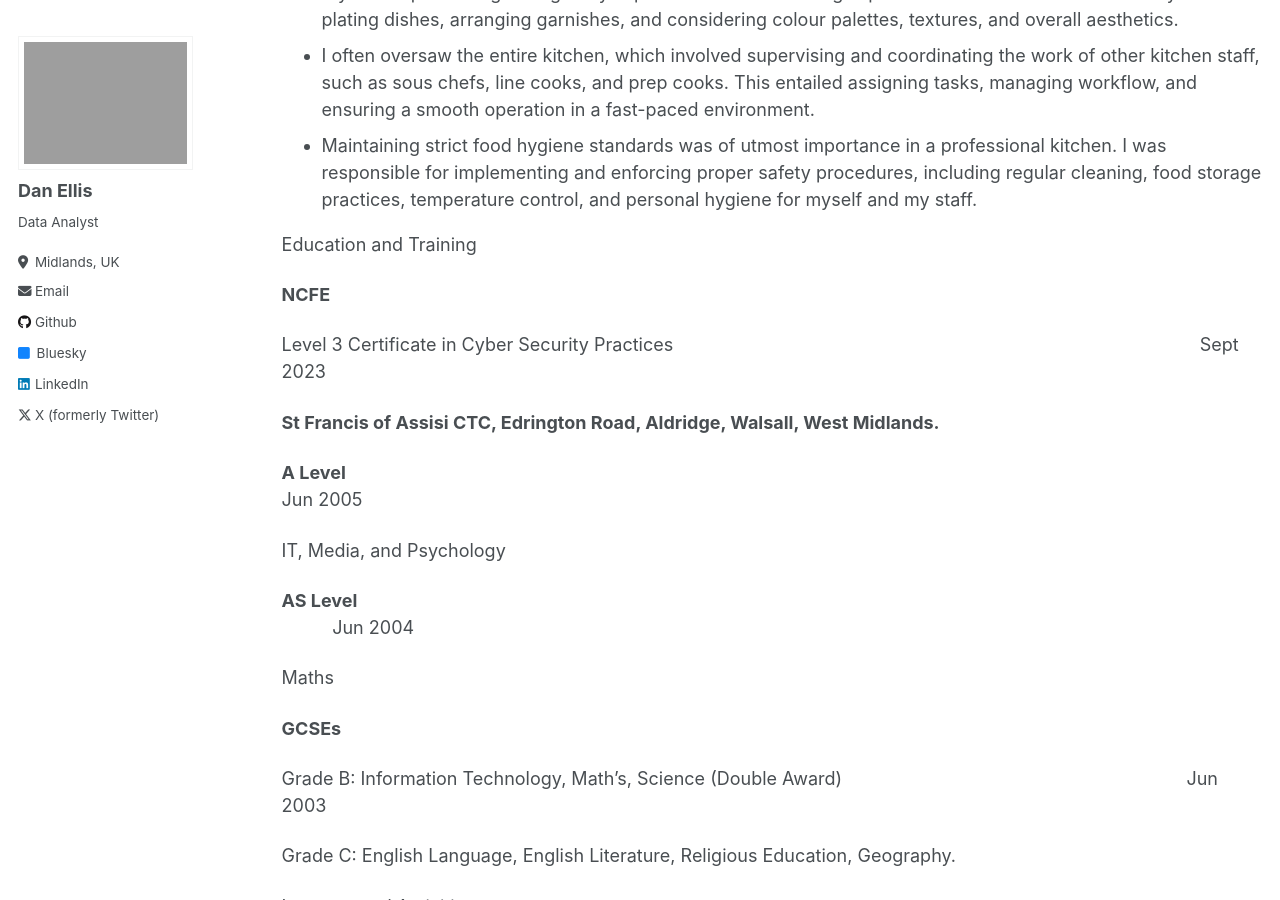
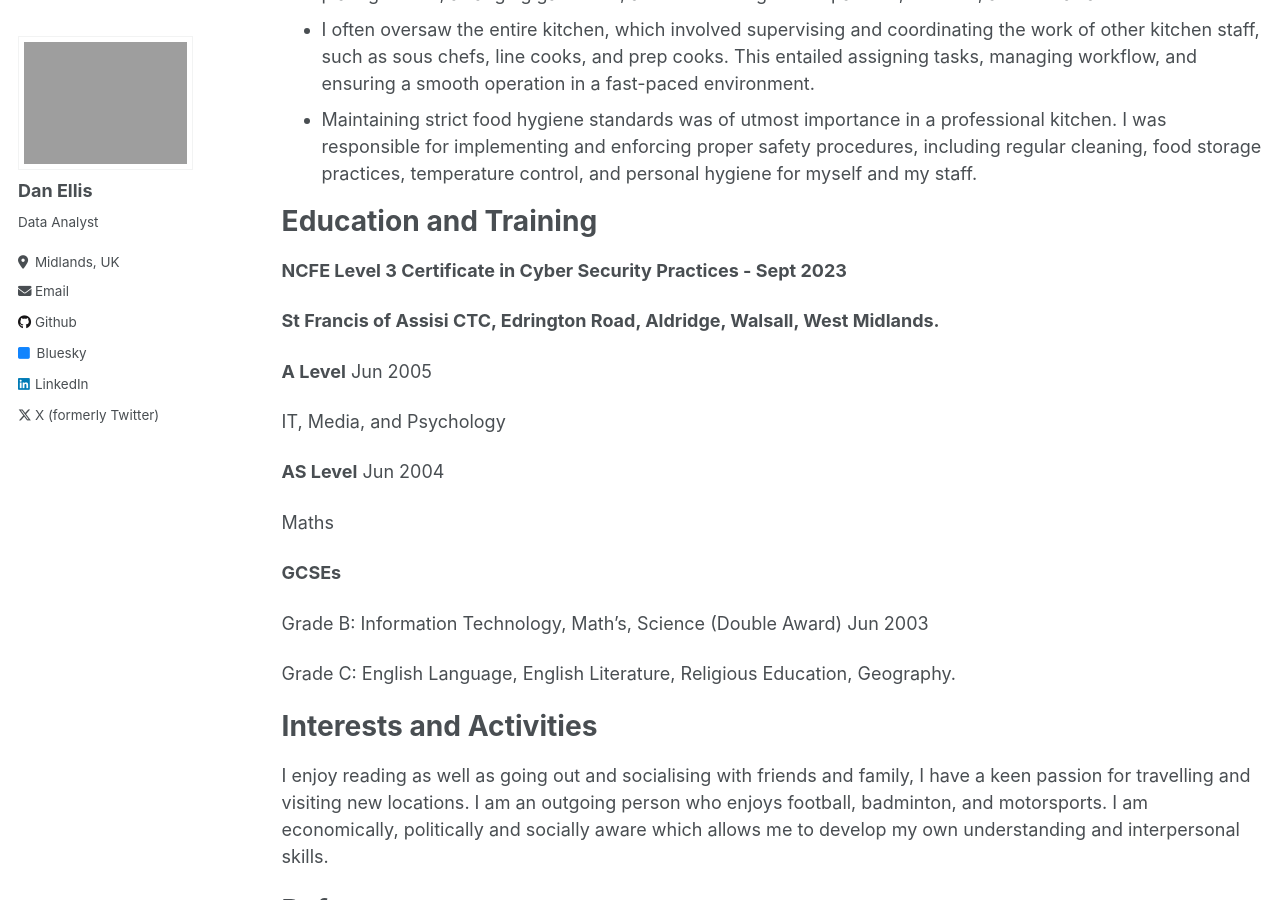
Before and after one commit to danellisprojects/danellisprojects.github.io, a Jekyll site: the page built from _pages/cv.md, in a window 1280 px wide and 900 px high, scrolled down 2430 px. Built offline with Jekyll 4.4.1, drawn with Linux system fonts in a browser that asks for light colours; some of the changed text lies outside the part shown.

Commit message:
Update cv.md

```diff
--- a/_pages/cv.md
+++ b/_pages/cv.md
@@ -38,8 +40,9 @@
 **Patience:** Able to remain calm in stressful situations, including a fast-paced work environment and challenging individuals.
 
 Work History
+======
 
-**Project Next Gen (Web Development)**                                                                                               **01/2016 – 03/2023**
+**Project Next Gen (Web Development)** **01/2016 – 03/2023**
 
 *   Planning, designing, and coding websites using PHP, HTML5, JavaScript, SQL, and CSS for many years.
 *   Developed a large portfolio of websites, demonstrating proficiency and experience in web development.
@@ -47,7 +50,7 @@
 *   Engaged in a challenging but rewarding journey to enhance web development expertise.
 *   Recent project: Bostyfields.co.uk.
 
-**St Francis of Assisi CTC, Aldridge (IT Support)**                                                                             **09/2005 – 12/2015**
+**St Francis of Assisi CTC, Aldridge (IT Support)** **09/2005 – 12/2015**
 
 *   Architecture, design, installation, configuration, maintenance, and consultancy services for Windows 2003, Windows Server 2008, and Windows Server 2012 (including x64) in Active Directory networks for the public sector includes DNS, DHCP, IIS, Exchange 2003/20072013, ISA Server 2004/2006, SharePoint Virtual Learning Environment.
 *   Management of the main Windows-based server platform for a secondary school with over 1000 pupils.
@@ -60,7 +63,7 @@
 
 As a senior engineer the projects and challenges have been dynamic, interesting and exciting as it has been particularly challenging yet pleasing to be able to introduce the latest technologies into education and to work with the in-school ICT leadership team to deliver a network capable of delivering the most advanced educational software of the 21st century. Previously the school faced difficulties because of old legacy hardware and lack of support which was insufficient to deliver the curriculum to a high standard.
 
-**Old Corner House Hotel, Muckley Corner (Chef)**                                                                                     **04/2004- 06/2005**
+**Old Corner House Hotel, Muckley Corner (Chef)** **04/2004- 06/2005**
 
 *   Preparing and cooking a variety of dishes, following recipes and creating my own. I had to have a deep understanding of different cooking techniques, flavours, and ingredients to create delicious and visually appealing meals.
 *   I designed menus that catered to the preferences and dietary requirements of my customers. This involved creating daily specials, seasonal ingredients, and ensuring a balanced offering of appetisers, mains, desserts, and beverages.
@@ -69,31 +72,32 @@
 *   Maintaining strict food hygiene standards was of utmost importance in a professional kitchen. I was responsible for implementing and enforcing proper safety procedures, including regular cleaning, food storage practices, temperature control, and personal hygiene for myself and my staff.
 
 Education and Training
+======
 
-**NCFE**
-
-Level 3 Certificate in Cyber Security Practices                                                                                                        Sept 2023
+**NCFE Level 3 Certificate in Cyber Security Practices - Sept 2023**
 
 **St Francis of Assisi CTC, Edrington Road, Aldridge, Walsall, West Midlands.**
 
-**A Level**                                                                                                                                                                                Jun 2005
+**A Level** Jun 2005
 
 IT, Media, and Psychology
 
-**AS Level**                                                                                                                                                                             Jun 2004
+**AS Level** Jun 2004
 
 Maths
 
 **GCSEs**
 
-Grade B: Information Technology, Math’s, Science (Double Award)                                                                    Jun 2003
+Grade B: Information Technology, Math’s, Science (Double Award) Jun 2003
 
 Grade C: English Language, English Literature, Religious Education, Geography.
 
 Interests and Activities
+======
 
 I enjoy reading as well as going out and socialising with friends and family, I have a keen passion for travelling and visiting new locations. I am an outgoing person who enjoys football, badminton, and motorsports. I am economically, politically and socially aware which allows me to develop my own understanding and interpersonal skills.
 
 References
+======
 
 References available upon request
```
Also changed, not shown: other parts of _pages/cv.md (+4 -2 lines).
